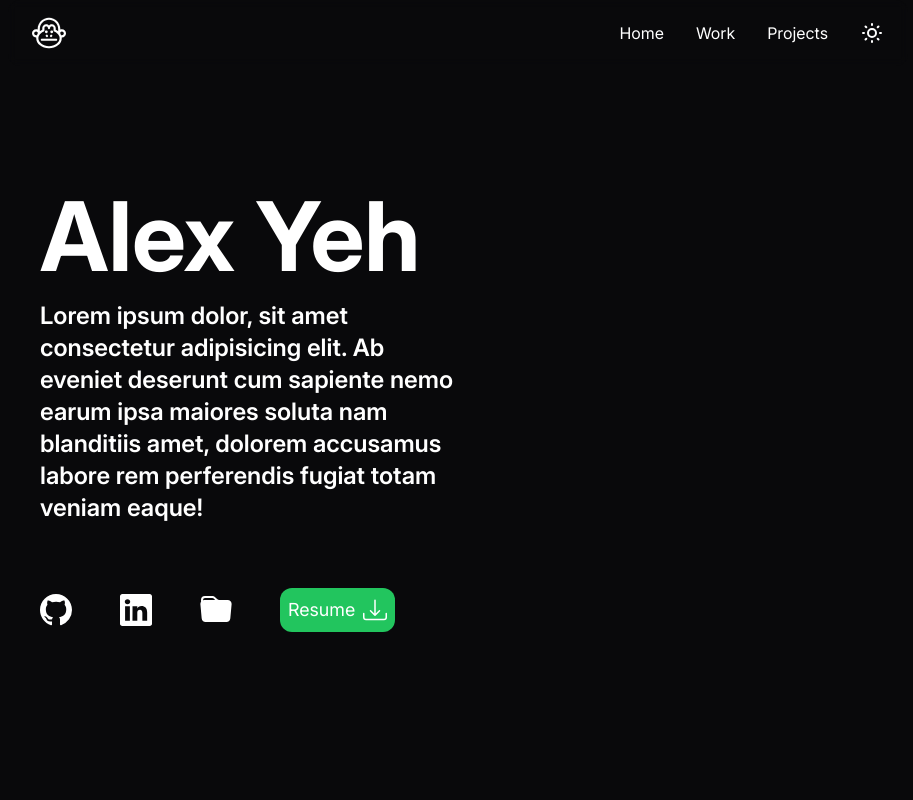
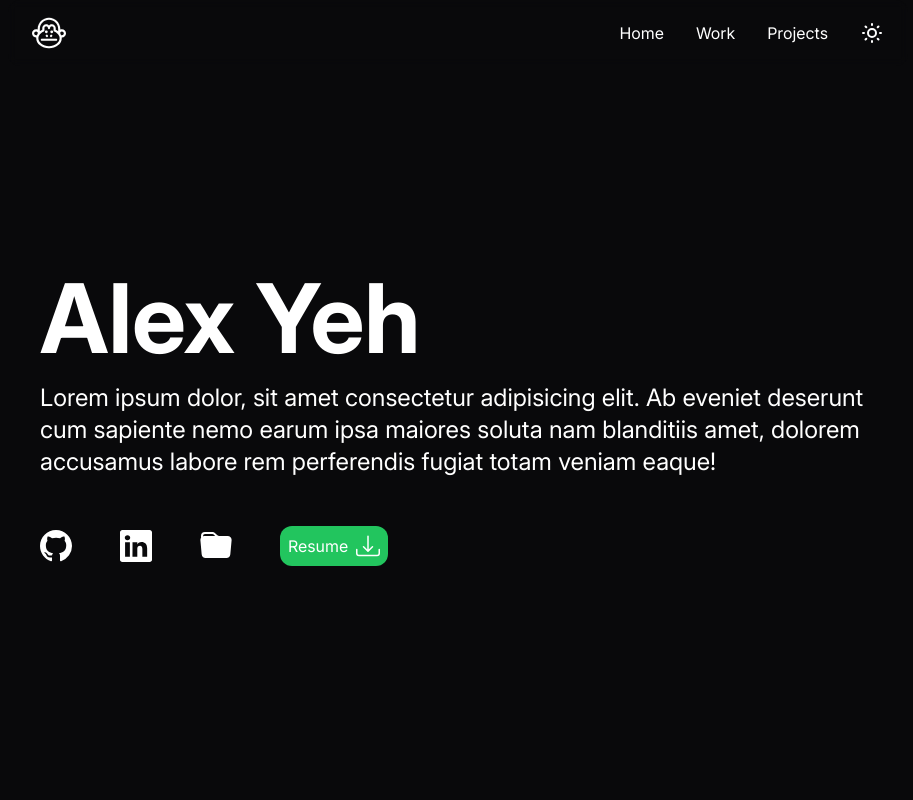
Before and after one commit to A1exYeh/portfolio, a React (Vite) app: page / in a window 1280 px wide. Shown: the top 800 px of the page, without its empty margins (182-1095 px from the left). Built offline with nearby package versions, Linux system fonts and the light colour scheme.

Commit message:
Resize bio section text

```diff
--- a/src/components/Homepage/BioSection/Bio.tsx
+++ b/src/components/Homepage/BioSection/Bio.tsx
@@ -4,12 +4,12 @@ import BioIconBar from './BioIconBar';
 export default function Bio() {
   return (
     <>
-      <div className="z-0 flex h-screen w-full items-center justify-center pt-[26%] md:pt-0">
+      <div className="z-0 flex h-screen w-full items-center justify-center pt-4">
         <div className="">
-          <p className="mb-4 w-full text-left text-6xl font-bold md:text-8xl">
+          <p className="mb-4 w-full text-left text-5xl font-bold md:text-8xl">
             Alex Yeh
           </p>
-          <p className="w-3/4 text-xl font-semibold md:w-1/2 md:text-2xl">
+          <p className="w-3/4 text-md md:w-full md:text-2xl">
             Lorem ipsum dolor, sit amet consectetur adipisicing elit. Ab eveniet
             deserunt cum sapiente nemo earum ipsa maiores soluta nam blanditiis
             amet, dolorem accusamus labore rem perferendis fugiat totam veniam
--- a/src/components/Homepage/BioSection/BioIconBar.tsx
+++ b/src/components/Homepage/BioSection/BioIconBar.tsx
@@ -3,7 +3,7 @@ import '@/index.css';
 export default function BioIconBar() {
   return (
     <>
-      <p className="mt-16 flex flex-wrap items-center justify-start gap-12 text-left">
+      <p className="mt-12 flex flex-wrap items-center justify-start gap-12 text-left">
         <a
           href="https://github.com/A1exYeh"
           target="_blank"
@@ -52,7 +52,7 @@ export default function BioIconBar() {
             <path d="M9.828 3h3.982a2 2 0 0 1 1.992 2.181l-.637 7A2 2 0 0 1 13.174 14H2.825a2 2 0 0 1-1.991-1.819l-.637-7a2 2 0 0 1 .342-1.31L.5 3a2 2 0 0 1 2-2h3.672a2 2 0 0 1 1.414.586l.828.828A2 2 0 0 0 9.828 3m-8.322.12q.322-.119.684-.12h5.396l-.707-.707A1 1 0 0 0 6.172 2H2.5a1 1 0 0 0-1 .981z" />
           </svg>
         </a>
-        <button className="flex flex-row items-center justify-center gap-2 rounded-xl bg-green-500 p-2 text-lg transition-transform ease-in-out hover:scale-105 hover:bg-green-400">
+        <button className="flex flex-row items-center justify-center gap-2 rounded-xl bg-green-500 p-2 text-md transition-transform ease-in-out hover:scale-105 hover:bg-green-400">
           <span>Resume</span>
           <svg
             xmlns="http://www.w3.org/2000/svg"
```
